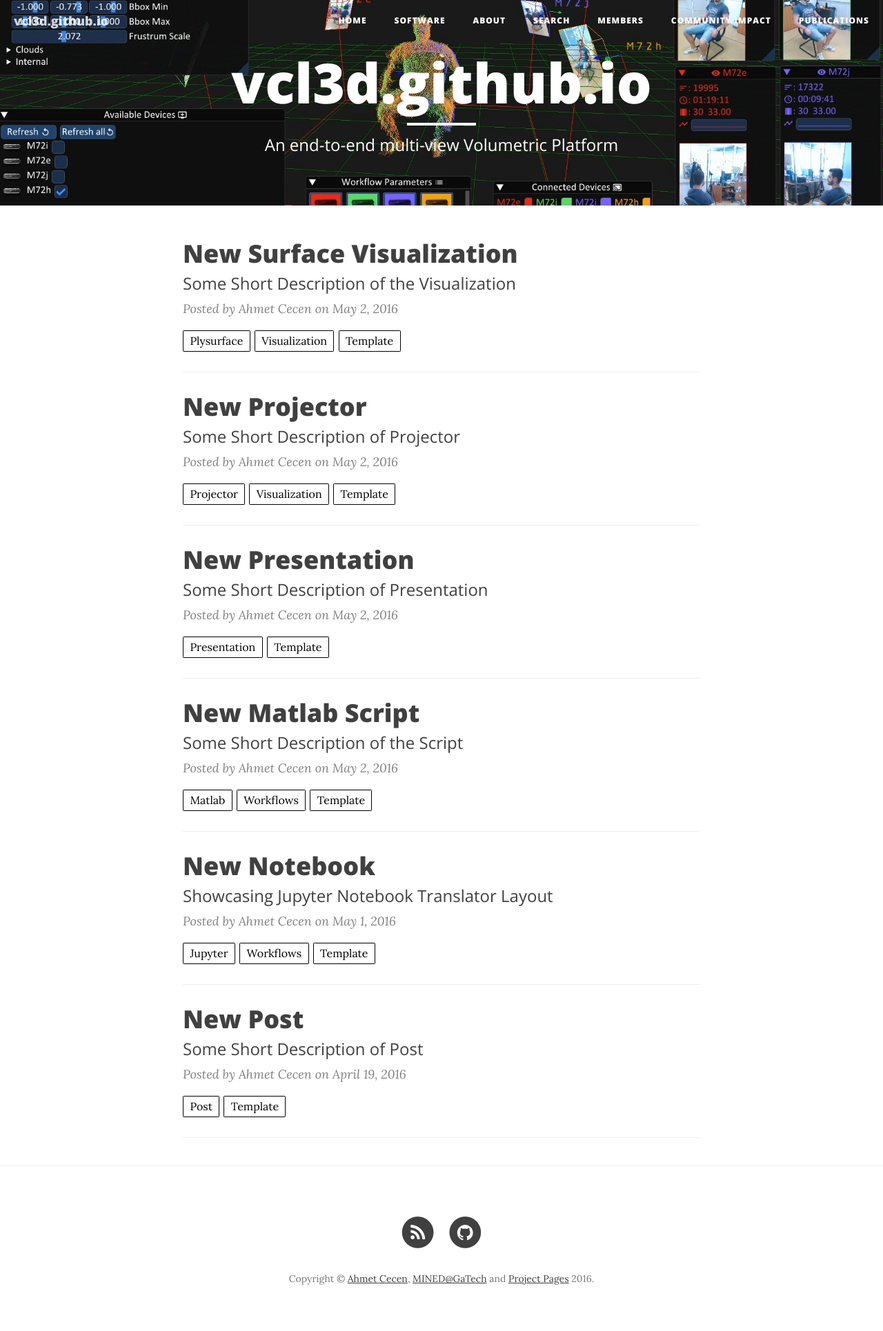
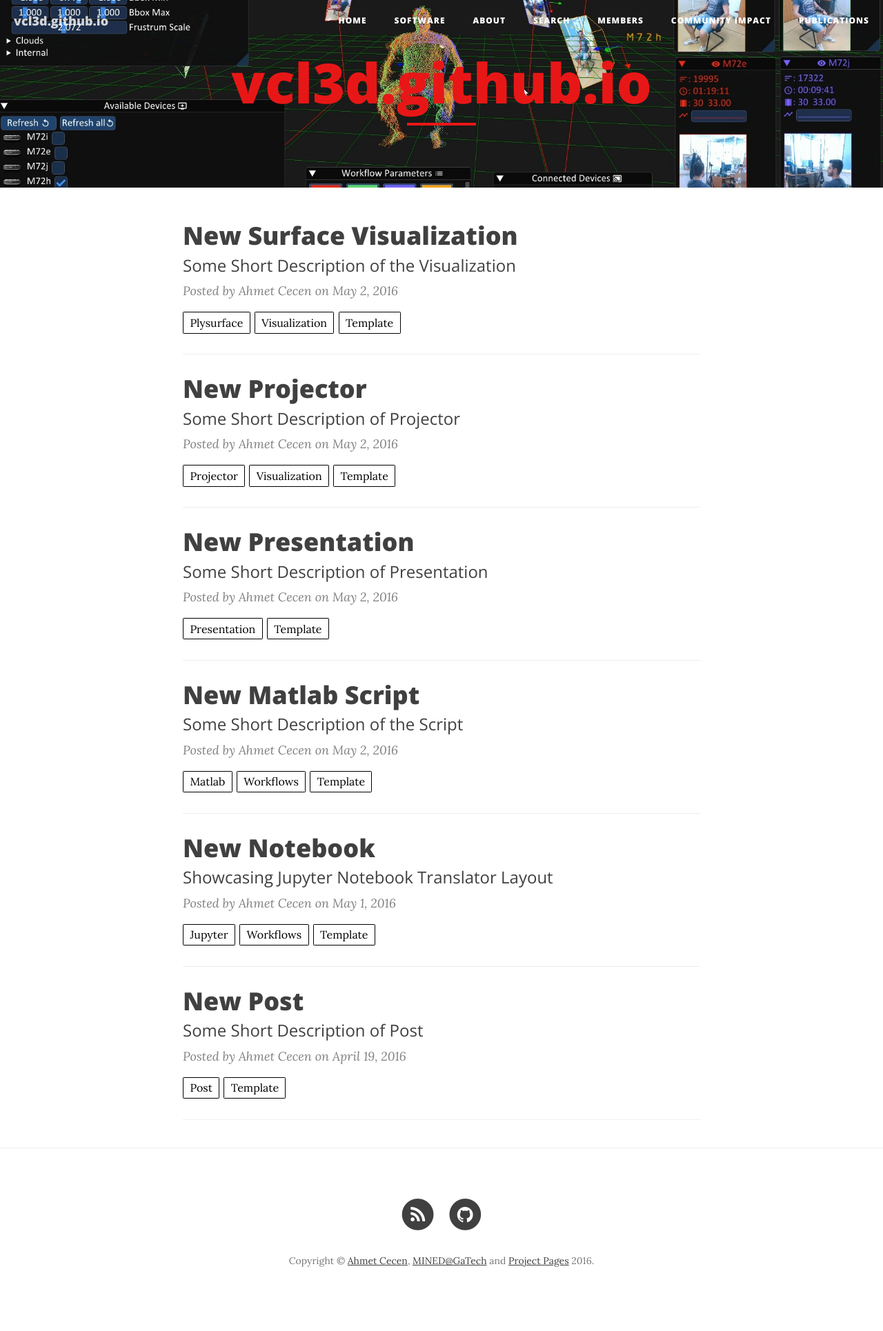
Before and after one commit to VCL3D/vcl3d.github.io, a Jekyll site: the page built from index.html, in a window 1280 px wide. Shown: the whole page at 69% size. Built offline with Jekyll 4.4.1, drawn with Linux system fonts in a browser that asks for light colours; nearby versions of some CDN libraries; the list of posts is cut into pages by our own code; after the commit the page ends 1904 px from its top, so only the background shows below that; some of the changed lines change nothing that is shown.

Commit message:
Signed-off-by: ssaroglou <saroglou@iti.gr>

```diff
--- a/_config.yml
+++ b/_config.yml
@@ -1,7 +1,7 @@
 # Site settings
 #title: Project Pages
-description: "An end-to-end multi-view Volumetric Platform"
-url: "https://vcl3d.github.io"
+#description: "An end-to-end multi-view Volumetric Platform"
+#url: "https://vcl3d.github.io"
 
 
 
@@ -9,7 +9,7 @@
 # Secondary Parameters
 baseurl: "/"
 header-img: img/home-bg.jpg
-headercolor: "#FFFFFF"
+headercolor: "#e81717"
 #logo: /img/logos/Project-Pages-New-Logo-Inverted.png
 
 # Tertiary Parameters
```
